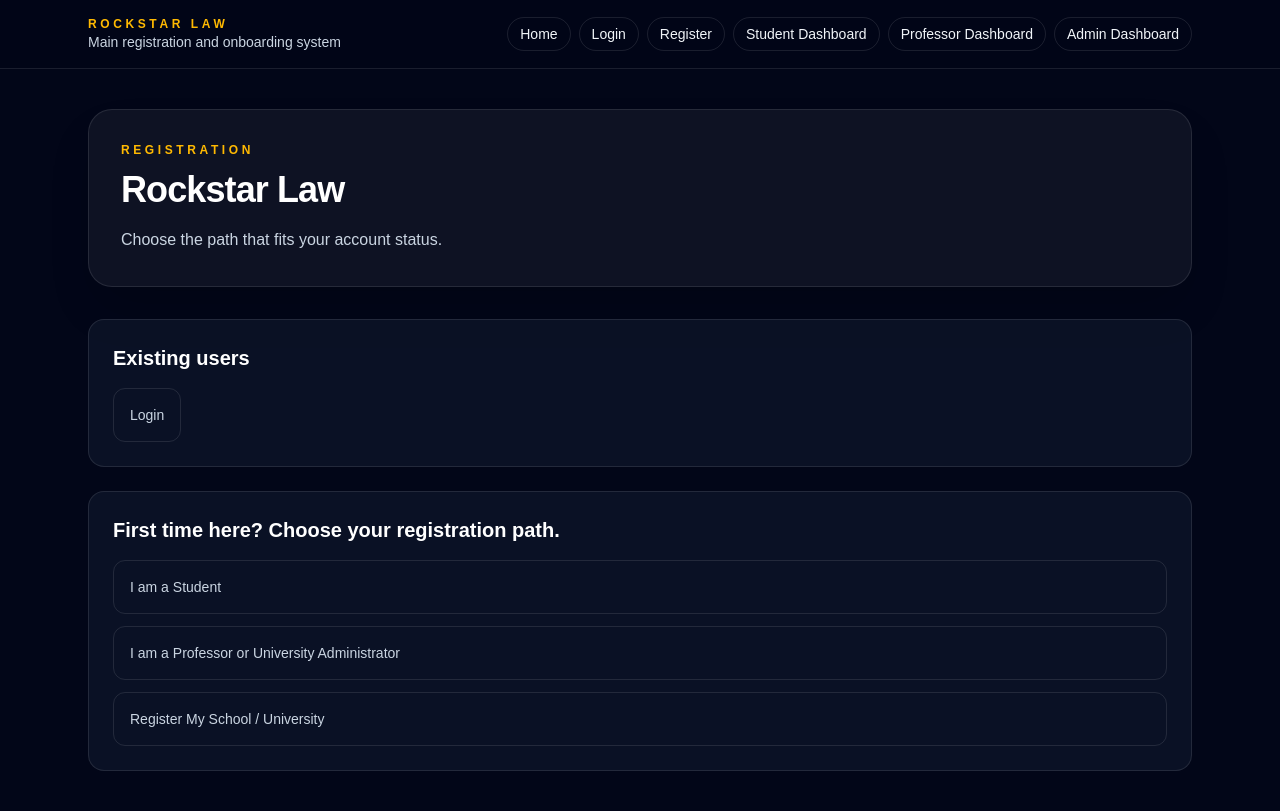
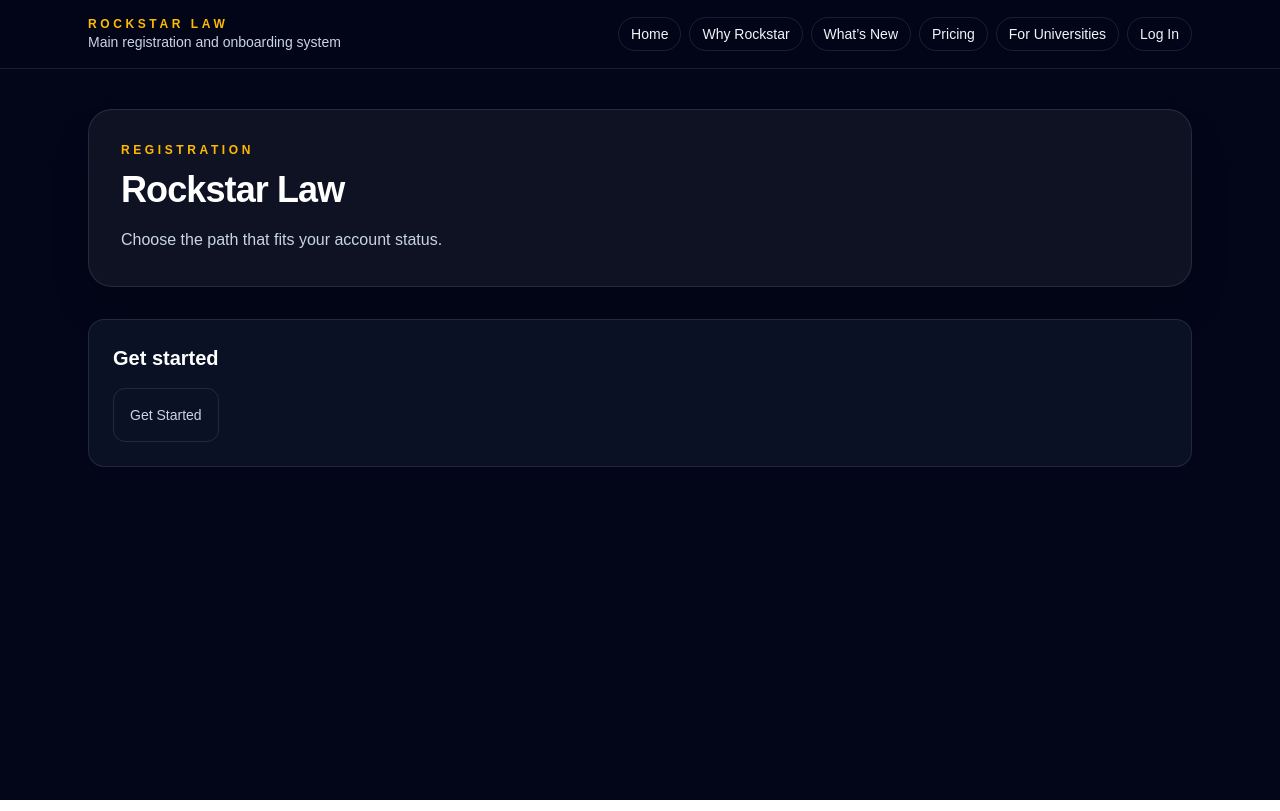
Before and after one commit to RockstarLaw/website, a Next.js app: page / in a window 1280 px wide. Built offline with nearby package versions, Linux system fonts and the light colour scheme.

Commit message:
UI Phase 2: funnel-only homepage and public nav cleanup

```diff
--- a/src/app/page.tsx
+++ b/src/app/page.tsx
@@ -2,21 +2,6 @@ import Link from "next/link";
 
 import { ContentCard } from "@/components/content-card";
 import { SiteShell } from "@/components/site-shell";
-
-const entryPoints = [
-  {
-    label: "I am a Student",
-    href: "/register/student",
-  },
-  {
-    label: "I am a Professor or University Administrator",
-    href: "/register/professor",
-  },
-  {
-    label: "Register My School / University",
-    href: "/register/school",
-  },
-];
 
 export default function HomePage() {
   return (
@@ -25,30 +10,16 @@ export default function HomePage() {
       title="Rockstar Law"
       description="Choose the path that fits your account status."
     >
-      <div className="grid gap-6">
-        <ContentCard title="Existing users">
+      <ContentCard title="Get started">
+        <div className="flex flex-wrap gap-3">
           <Link
             className="inline-flex rounded-xl border border-white/10 px-4 py-3 font-medium text-slate-200 transition hover:border-white/20 hover:bg-white/5"
-            href="/login"
+            href="/get-started"
           >
-            Login
+            Get Started
           </Link>
-        </ContentCard>
-
-        <ContentCard title="First time here? Choose your registration path.">
-          <div className="grid gap-3">
-            {entryPoints.map((item) => (
-              <Link
-                key={item.href}
-                className="rounded-xl border border-white/10 px-4 py-3 font-medium text-slate-200 transition hover:border-white/20 hover:bg-white/5"
-                href={item.href}
-              >
-                {item.label}
-              </Link>
-            ))}
-          </div>
-        </ContentCard>
-      </div>
+        </div>
+      </ContentCard>
     </SiteShell>
   );
 }
--- a/src/lib/registration.ts
+++ b/src/lib/registration.ts
@@ -54,9 +54,9 @@ export const matchStatuses = [
 
 export const primaryRoutes = [
   { label: "Home", href: "/" },
-  { label: "Login", href: "/login" },
-  { label: "Register", href: "/register" },
-  { label: "Student Dashboard", href: "/dashboard/student" },
-  { label: "Professor Dashboard", href: "/dashboard/professor" },
-  { label: "Admin Dashboard", href: "/dashboard/admin" },
+  { label: "Why Rockstar", href: "/why-rockstar" },
+  { label: "What’s New", href: "/why-rockstar" },
+  { label: "Pricing", href: "/get-started" },
+  { label: "For Universities", href: "/register/school" },
+  { label: "Log In", href: "/login" },
 ] as const;
```
